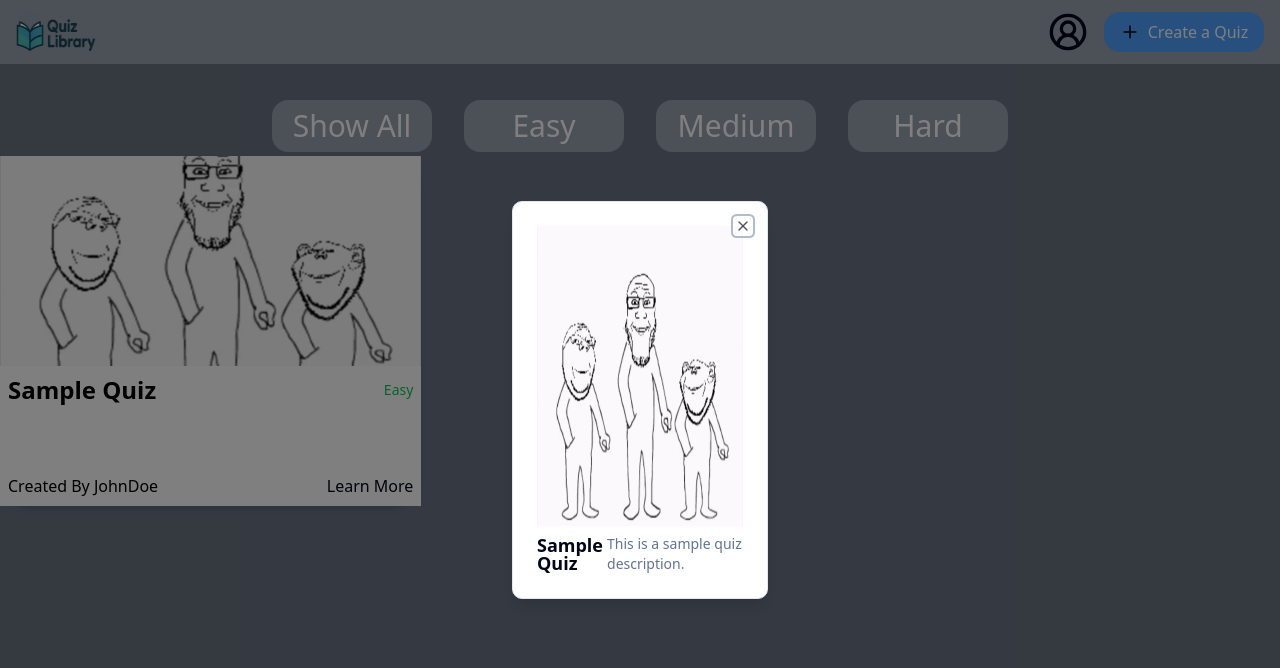
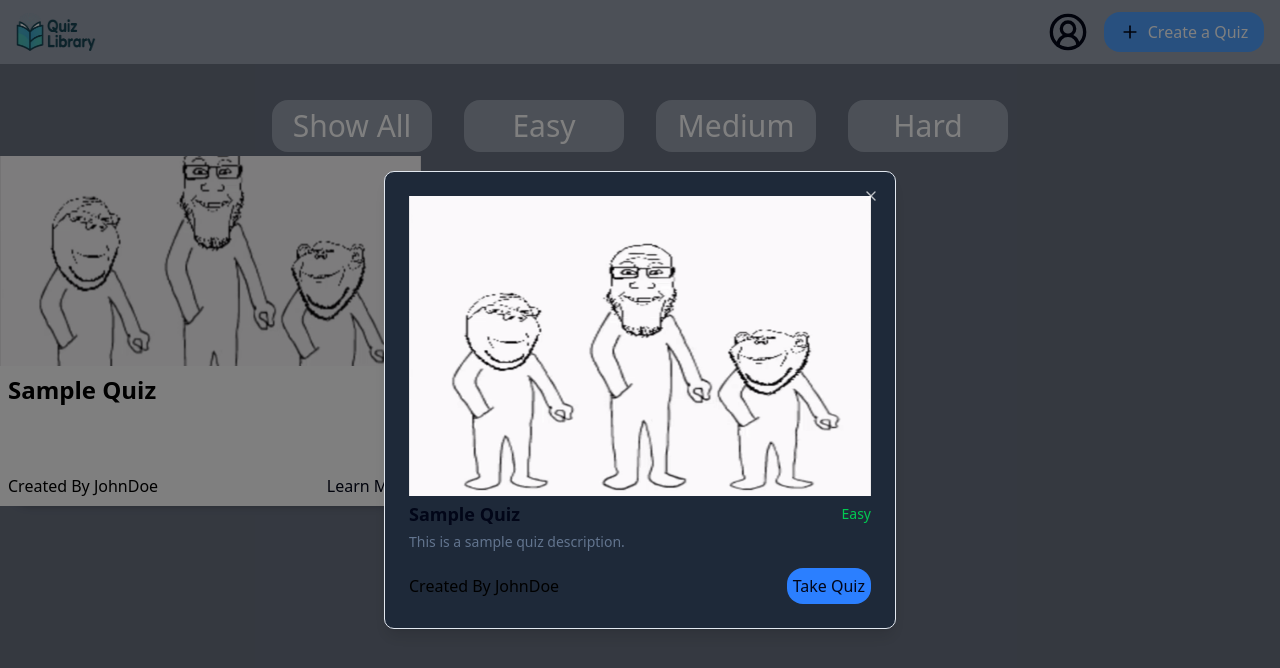
Before and after one commit to ChristmasLover12345/trivia-frontend, a Next.js app: page /Home in a window 1280 px wide. Both pictures are taken after a click on the button "Learn More". Shown: the top 668 px of the page. Built offline with nearby package versions, Linux system fonts and the light colour scheme.

Commit message:
figuring out how im gonna do the quiz page

```diff
--- a/src/Components/QuizCardComponent.tsx
+++ b/src/Components/QuizCardComponent.tsx
@@ -3,7 +3,8 @@
 import { QuizModel } from "@/utils/Interface";
 import React, { useEffect, useState } from "react";
 
-import { DialogDescription, DialogHeader, DialogTitle, Dialog, DialogContent, DialogTrigger  } from "./ui/dialog";
+import { DialogDescription, DialogHeader, DialogTitle, Dialog, DialogContent, DialogTrigger, DialogFooter  } from "./ui/dialog";
+import { useRouter } from "next/navigation";
 
 const QuizCardComponent = ({
   id,
@@ -20,6 +21,7 @@ const QuizCardComponent = ({
   questions,
 }: QuizModel) => {
   const [difficultyColor, setDifficultyColor] = useState<string>("");
+  const router = useRouter();
 
   useEffect(() => {
     switch (difficulty) {
@@ -70,7 +72,7 @@ const QuizCardComponent = ({
             </div>
           </div>
         </div>
-        <DialogContent className="w-[90%] sm:w-[60%] md:w-[40%] lg:w-[30%] xl:w-[20%] bg-white rounded-lg shadow-lg">
+        <DialogContent className="w-[90%] sm:w-[60%] md:w-[40%] lg:w-[40%]  bg-gray-800 rounded-lg shadow-lg">
           <DialogHeader>
             <img
               src={imageUrl}
@@ -78,11 +80,28 @@ const QuizCardComponent = ({
               className="h-[300px] w-full"
             />
 
-            <div className=" flex flex-row justify-between items-center">
-              <DialogTitle>{title}</DialogTitle>
+
+            <div className="flex flex-row justify-between items-center">
+              <DialogTitle className="">{title}</DialogTitle>
+               <p
+                className={`text-sm text-gray-500 text-center ${difficultyColor}`}
+              >
+                {difficulty}
+              </p>
+            </div>
+
+
               <DialogDescription>{description}</DialogDescription>
-            </div>
           </DialogHeader>
+
+        <DialogFooter>
+          <div className="flex flex-row justify-between items-center w-full">
+            {/* MAKE THIS CLICKABLE TO A CREATOR PROFILE ONCE YOU SET THAT UP */}
+            <h3 className="text-black">{`Created By ${CreatorUsername}`}</h3>
+            <button className="bg-blue-500 rounded-2xl p-1.5" onClick={() => {router.push(`Home/${id}`)}}>Take Quiz</button>
+          </div>
+        </DialogFooter>
+
         </DialogContent>
       </Dialog>
     </>
--- a/src/Components/ui/dialog.tsx
+++ b/src/Components/ui/dialog.tsx
@@ -64,7 +64,7 @@ function DialogContent({
       >
         {children}
         <DialogPrimitive.Close className="ring-offset-background focus:ring-ring data-[state=open]:bg-accent data-[state=open]:text-muted-foreground absolute top-4 right-4 rounded-xs opacity-70 transition-opacity hover:opacity-100 focus:ring-2 focus:ring-offset-2 focus:outline-hidden disabled:pointer-events-none [&_svg]:pointer-events-none [&_svg]:shrink-0 [&_svg:not([class*='size-'])]:size-4">
-          <XIcon />
+          <XIcon color="white" />
           <span className="sr-only">Close</span>
         </DialogPrimitive.Close>
       </DialogPrimitive.Content>
```
Also changed, not shown: src/app/(pages)/Home/[quizId]/page.tsx (added).
